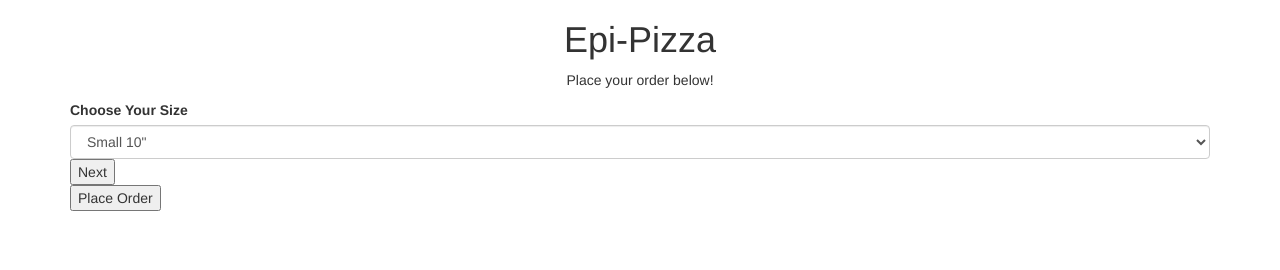
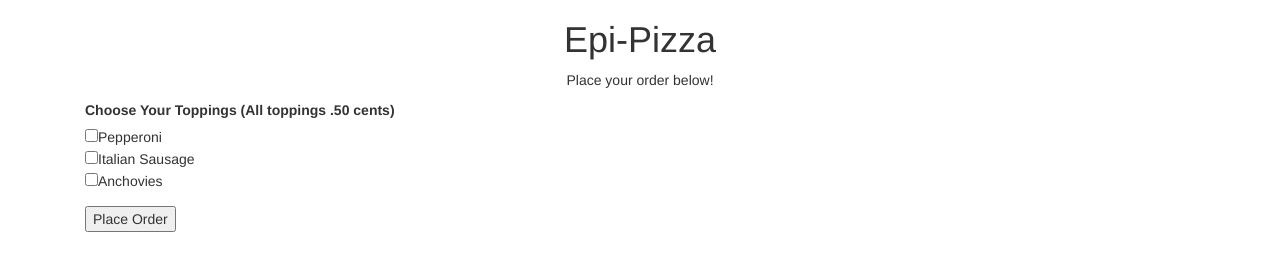
Before and after one commit to dmonarrez/pizza-shop, a plain HTML site: page index.html in a window 1280 px wide. Both pictures are taken after a click on the button "Next". Drawn offline with nearby package versions, Linux system fonts and the light colour scheme.

Commit message:
working on more styling

```diff
--- a/index.html
+++ b/index.html
@@ -25,15 +25,16 @@
       </div> -->
 
 
+      <div class="col-xs-7">
         <form class="pizza-form">
+          <div class="size-form">
             <label>Choose Your Size</label>
-        <div class="size-form">
             <select class="form-control" id="size">
               <option>Small 10"</option>
               <option>Medium 12"</option>
               <option>Large 14"</option>
             </select>
-          <button type="button" name="next">Next</button>
+            <button class="button-next"type="button" name="next">Next</button>
           </div>
           <div class="form-group" id="toppings">
             <label>Choose Your Toppings (All toppings .50 cents)</label><br>
@@ -44,5 +45,6 @@
           <button type="submit" name="button">Place Order</button>
         </form>
       </div>
+    </div>
   </body>
 </html>
--- a/js/scripts.js
+++ b/js/scripts.js
@@ -32,6 +32,7 @@ Pizza.prototype.calcTotalPrice = function (){
 var pizza = new Pizza();
 
 $(document).ready(function () {
+  //pizza form submission function
   $('.pizza-form').submit(function (event) {
     event.preventDefault();
     //get size input and update pizza object
@@ -46,7 +47,12 @@ $(document).ready(function () {
     pizza.calcToppingPrice();
     //calculate and return total price of pizza
     pizza.calcTotalPrice();
-
     console.log(pizza);
   });
+  //button click functions
+  $('.button-next').click(function (){
+    $('.size-form').hide();
+    $('#toppings').show();
+  });
+
 });
```
Also changed, not shown: img/plain-pizza.png (added). Lines whose indentation alone changed are shown as unchanged.
